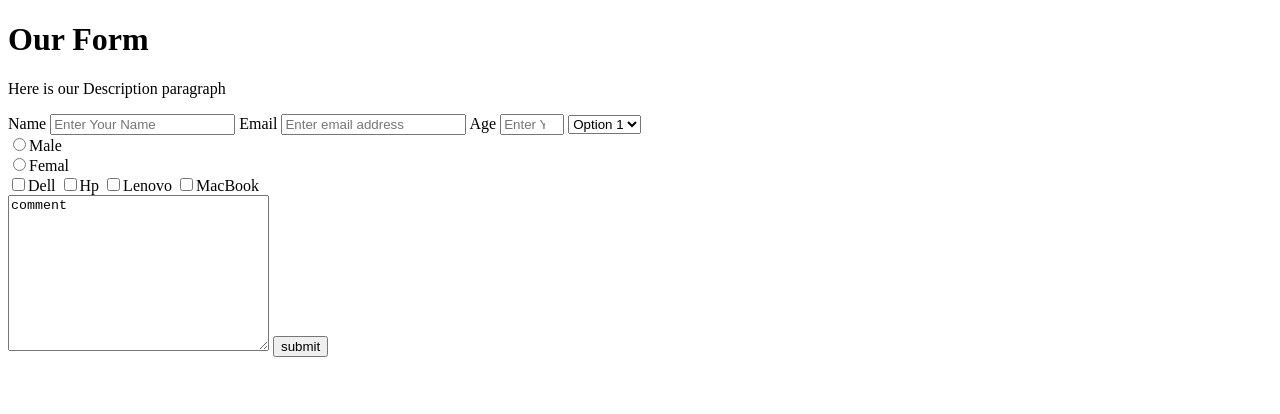
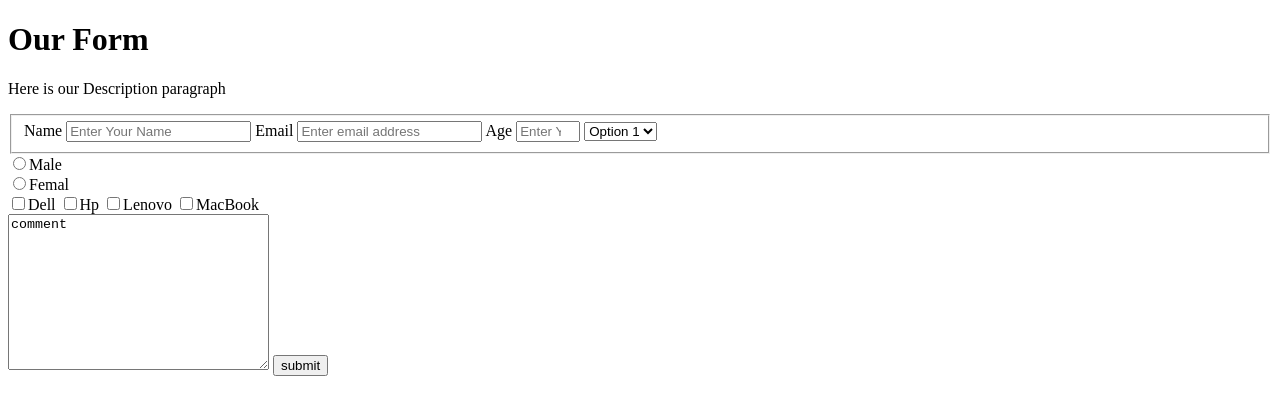
Before and after one commit to fpsapc/SurveyFormwithEsmael, a plain HTML site: page index.html in a window 1280 px wide. Drawn offline with Linux system fonts and the light colour scheme.

Commit message:
update come css in styles.css

```diff
--- a/index.html
+++ b/index.html
@@ -15,6 +15,7 @@
     <!-- Third point -->
     <form action="" id="survey-form" >
         <!-- fourth point -->
+        <fieldset id="firstSection">
         <label for="name" id="name-label">Name</label>
         <input type="text" id="name" name="name" required placeholder="Enter Your Name">
         <!-- fifth point -->
@@ -27,6 +28,7 @@
             <option>Option 1</option>
             <option>Option 2</option>
         </select><br>
+    </fieldset>
          <input type="radio" name="gender" value="Male">Male<br>
          <input type="radio" name="gender" value="Femal">Femal</br>
 
@@ -39,20 +41,3 @@
     </form>
 </body>
 </html>
-<!-- You should have a page title in an h1 element with an id of title
-You should have a short explanation in a p element with an id of description
-You should have a form element with an id of survey-form
-Inside the form element, you are required to enter your name in an input field that has an id of name and a type of text
-Inside the form element, you are required to enter your email in an input field that has an id of email
-If you enter an email that is not formatted correctly, you will see an HTML5 validation error
-Inside the form, you can enter a number in an input field that has an id of number
-If you enter non-numbers in the number input, you will see an HTML5 validation error
-If you enter numbers outside the range of the number input, which are defined by the min and max attributes, you will see an HTML5 validation error
-For the name, email, and number input fields, you can see corresponding label elements in the form, that describe the purpose of each field with the following ids: id="name-label", id="email-label", and id="number-label"
-For the name, email, and number input fields, you can see placeholder text that gives a description or instructions for each field
-Inside the form element, you should have a select dropdown element with an id of dropdown and at least two options to choose from
-Inside the form element, you can select an option from a group of at least two radio buttons that are grouped using the name attribute
-Inside the form element, you can select several fields from a series of checkboxes, each of which must have a value attribute
-Inside the form element, you are presented with a textarea for additional comments
-Inside the form element, you are presented with a button with id of submit to submit all the inputs
-Fulfill the user stories and pass all the tests below to complete this project. Give it your own personal style. Happy Coding! -->
```
